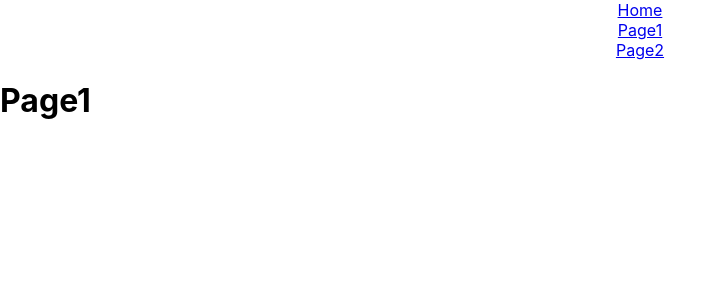
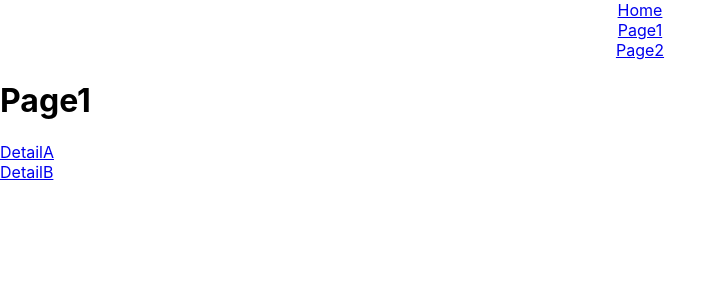
Before and after one commit to Hashi-02/react-jake, a React (Create React App) app: page /page1 in a window 1280 px wide. Shown: the top 300 px of the page, without its empty margins (0-727 px from the left). Built offline with nearby package versions, Linux system fonts and the light colour scheme.

Commit message:
Linkタグを追加

```diff
--- a/src/components5/Page1.jsx
+++ b/src/components5/Page1.jsx
@@ -1,9 +1,14 @@
 import React from 'react';
+import { Link } from 'react-router-dom';
 
 export const Page1 = () => {
   return (
     <div>
       <h1>Page1</h1>
+      <Link to="/page1/DetailA">DetailA</Link>
+      <br />
+      <Link to="/page1/DetailB">DetailB</Link>
+      <br />
     </div>
   );
 };
```
